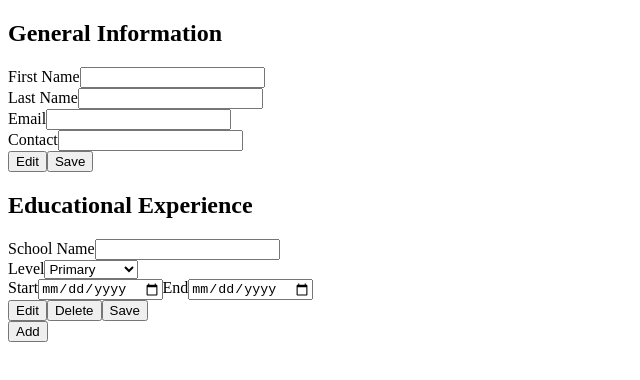
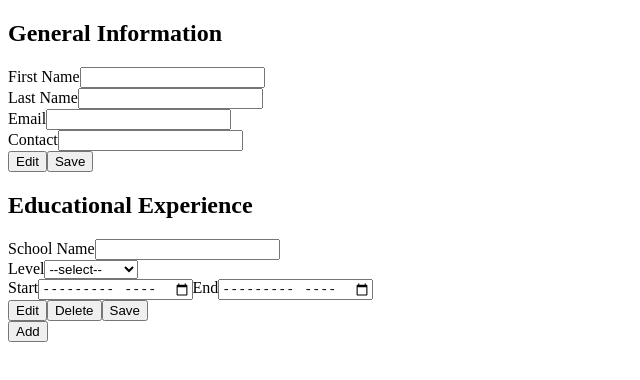
Before and after one commit to SuspiciousApplePie/cv-application, a React (Vite) app: page / in a window 1280 px wide. Both pictures are taken after a click on the button "Add". Shown: the top 380 px of the page, without its empty margins (0-640 px from the left). Built offline with nearby package versions, Linux system fonts and the light colour scheme.

Commit message:
Add editing function for Education form

```diff
--- a/src/components/Education.jsx
+++ b/src/components/Education.jsx
@@ -1,14 +1,14 @@
 import { useState } from "react";
-import { formHeader, wrapper } from "./constant.js";
+import { formHeader, wrapper, educLevel } from "./constant.js";
+import { format, parse } from "date-fns";
 
 function EducationExp(
+  schoolName = "",
   level = "",
-  schoolName = "",
   startDate = "",
   endDate = "",
 ) {
-  const id = crypto.randomUUID();
-  return { id, schoolName, level, startDate, endDate };
+  return { id: crypto.randomUUID(), schoolName, level, startDate, endDate };
 }
 
 function Education() {
@@ -27,6 +27,10 @@ function Education() {
           <EducationForm
             key={educItem.id}
             educInfo={educItem}
+            editSchoolName={editSchoolName}
+            editSchoolLevel={editSchoolLevel}
+            editStartDate={editStartDate}
+            editEndDate={editEndDate}
             deleteEducInfo={deleteEducInfo}
           />
         );
@@ -40,6 +44,61 @@ function Education() {
     const newEducInfo = educInfo.filter((educItem) => educItem.id !== id);
     setEducInfo(newEducInfo);
   };
+
+  const editSchoolName = (newSchoolName, id) => {
+    const updatedSchoolName = educInfo.map((educItem) => {
+      return educItem.id === id
+        ? { ...educItem, schoolName: newSchoolName }
+        : educItem;
+    });
+    setEducInfo(updatedSchoolName);
+  };
+
+  const editSchoolLevel = (newSchoolLevel, id) => {
+    if (!Object.values(educLevel).includes(newSchoolLevel))
+      throw new Error("Invalid School Level");
+
+    const updatedSchoolLevel = educInfo.map((educItem) => {
+      return educItem.id === id
+        ? { ...educItem, level: newSchoolLevel }
+        : educItem;
+    });
+
+    setEducInfo(updatedSchoolLevel);
+  };
+
+  const editStartDate = (newStartDate, id) => {
+    const updatedStartDate = educInfo.map((educItem) => {
+      if (educItem.id === id) {
+        return newStartDate !== ""
+          ? {
+              ...educItem,
+              startDate: parse(newStartDate, "yyyy-MM", new Date()),
+            }
+          : { ...educItem, startDate: "" };
+      } else {
+        return educItem;
+      }
+    });
+    setEducInfo(updatedStartDate);
+  };
+
+  const editEndDate = (newEndDate, id) => {
+    const updatedEndDate = educInfo.map((educItem) => {
+      if (educItem.id === id) {
+        return newEndDate !== ""
+          ? {
+              ...educItem,
+              endDate: parse(newEndDate, "yyyy-MM", new Date()),
+            }
+          : { ...educItem, endDate: "" };
+      } else {
+        return educItem;
+      }
+    });
+    setEducInfo(updatedEndDate);
+  };
+
   return (
     <>
       <h2>{formHeader.EDUC}</h2>
@@ -51,28 +110,80 @@ function Education() {
   );
 }
 
-function EducationForm({ educInfo, deleteEducInfo }) {
+function EducationForm({
+  educInfo,
+  editSchoolName,
+  editSchoolLevel,
+  editStartDate,
+  editEndDate,
+  deleteEducInfo,
+}) {
   return (
     <form method="post">
       <div className={wrapper.FORM_CONTROL}>
-        <label htmlFor="school-name">School Name</label>
-        <input type="text" name="" id="" />
+        <label htmlFor={`school: ${educInfo.id}`}>School Name</label>
+        <input
+          type="text"
+          name="school"
+          id={`school: ${educInfo.id}`}
+          value={educInfo.schoolName}
+          onChange={(e) => {
+            editSchoolName(e.target.value, educInfo.id);
+          }}
+          required
+        />
       </div>
+
       <div className={wrapper.FORM_CONTROL}>
-        <label htmlFor="">Level</label>
-        <select name="level" id="levek">
-          <option value="primary">Primary</option>
-          <option value="middle">Middle</option>
-          <option value="high-school">High School</option>
-          <option value="bachelor">Bachelor</option>
+        <label htmlFor={`level-${educInfo.id}`}>Level</label>
+        <select
+          name="level"
+          id={`level-${educInfo.id}`}
+          onChange={(e) => {
+            editSchoolLevel(e.target.value, educInfo.id);
+          }}
+          value={educInfo.level}
+          required
+        >
+          <option value={educLevel.SELECT}>--select--</option>
+          <option value={educLevel.PRIMARY}>Primary</option>
+          <option value={educLevel.MIDDLE}>Middle</option>
+          <option value={educLevel.HIGH_SCHOOL}>High School</option>
+          <option value={educLevel.BACHELOR}>Bachelor</option>
         </select>
       </div>
+
       <div className={wrapper.FORM_CONTROL}>
-        <label htmlFor="">Start</label>
-        <input type="date" name="" id="" />
-        <label htmlFor="">End</label>
-        <input type="date" name="" id="" />
+        <label htmlFor={`start-${educInfo.id}`}>Start</label>
+        <input
+          type="month"
+          name="start-date"
+          id={`start-${educInfo.id}`}
+          value={
+            educInfo.startDate !== ""
+              ? format(educInfo.startDate, "yyyy-MM")
+              : ""
+          }
+          onChange={(e) => {
+            editStartDate(e.target.value, educInfo.id);
+          }}
+          required
+        />
+        <label htmlFor={`end-${educInfo.id}`}>End</label>
+        <input
+          type="month"
+          name="end-date"
+          id={`end-${educInfo.id}`}
+          value={
+            educInfo.endDate !== "" ? format(educInfo.endDate, "yyyy-MM") : ""
+          }
+          onChange={(e) => {
+            editEndDate(e.target.value, educInfo.id);
+          }}
+          required
+        />
       </div>
+
       <div className={wrapper.BTN_CONTROL}>
         <button>Edit</button>
         <button
--- a/src/components/constant.js
+++ b/src/components/constant.js
@@ -9,4 +9,12 @@ const wrapper = {
   BTN_CONTROL: "btn-control",
 };
 
-export { formHeader, wrapper };
+const educLevel = {
+  SELECT: "",
+  PRIMARY: "primary",
+  MIDDLE: "middle",
+  HIGH_SCHOOL: "high-school",
+  BACHELOR: "bachelor",
+};
+
+export { formHeader, wrapper, educLevel };
```
